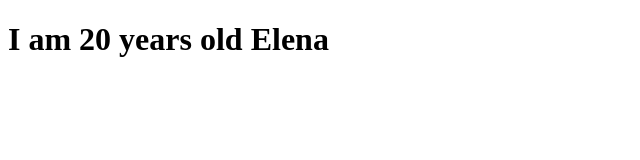
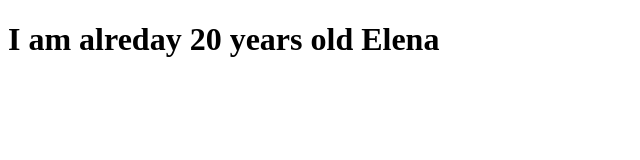
Before and after one commit to elena-vost/first_project_react, a plain HTML site: page index.html in a window 1280 px wide. Shown: the whole page, without its empty margins (0-640 px from the left). Drawn offline with Linux system fonts and the light colour scheme.

Commit message:
head1 commit

```diff
--- a/index.html
+++ b/index.html
@@ -8,6 +8,6 @@
 </head>
 
 <body>
-    <h1>I  am  20 years old  Elena</h1>
+    <h1>I  am alreday 20 years old  Elena</h1>
 </body>
 </html>
```
